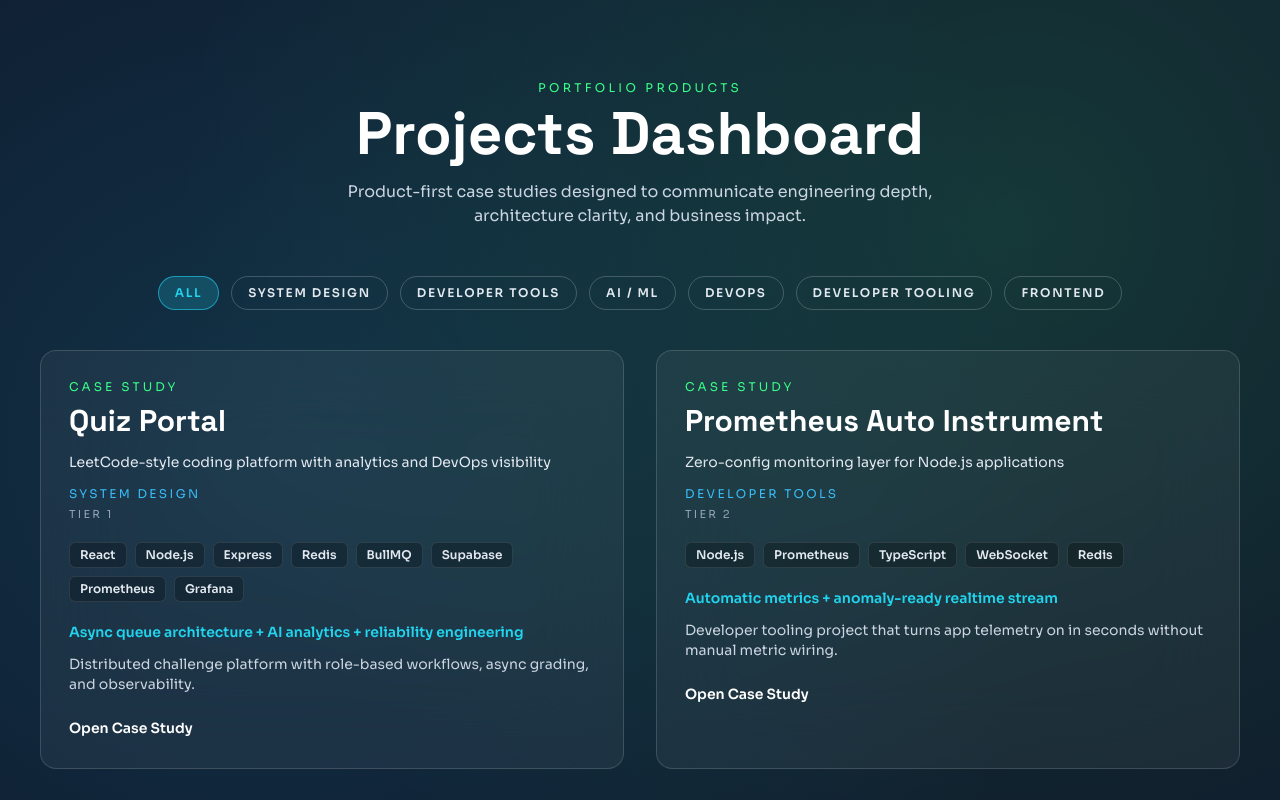
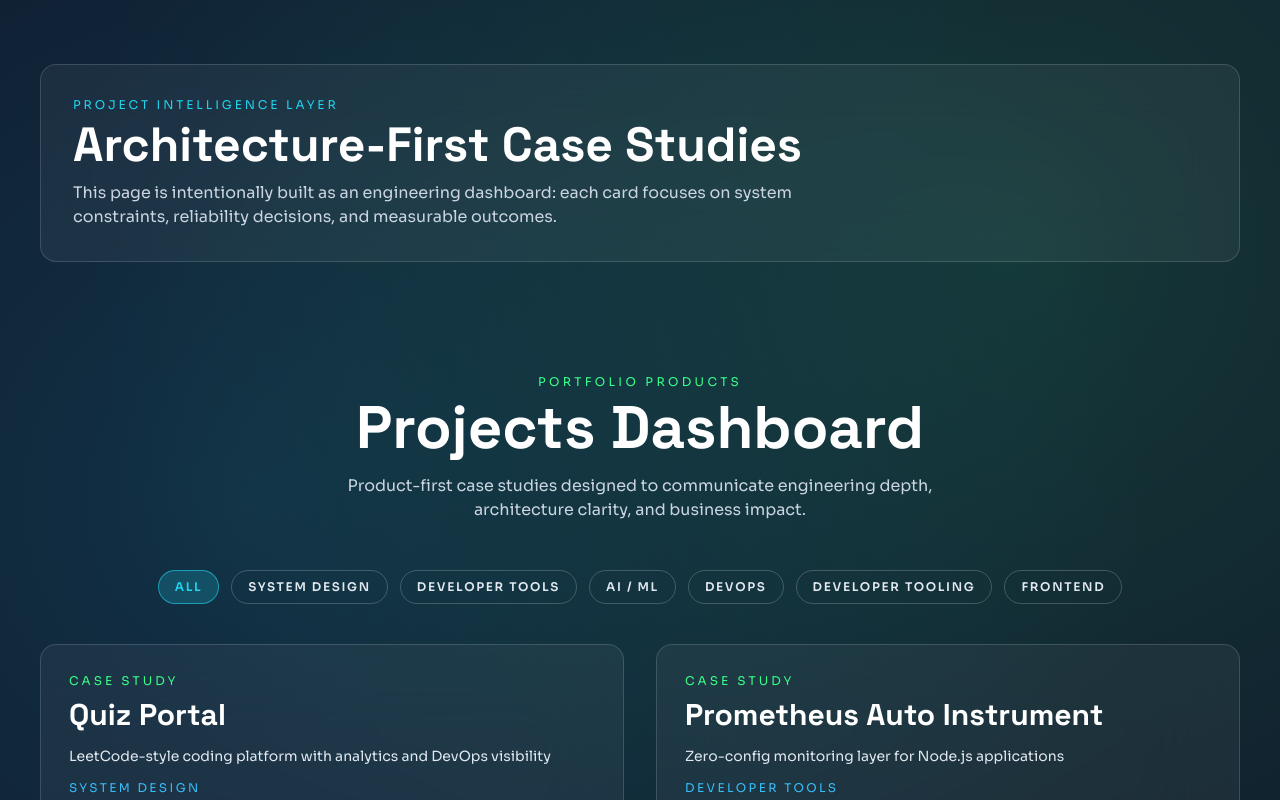
Before and after one commit to DavePujan/portfolio-poojan-dave, a React (Vite) app: page /projects in a window 1280 px wide. Shown: the top 800 px of the page. Built offline with nearby package versions, Linux system fonts and the light colour scheme.

Commit message:
feat: Add Projects page header with architecture-first messaging and camera controls

```diff
--- a/src/pages/Projects.tsx
+++ b/src/pages/Projects.tsx
@@ -1,17 +1,35 @@
 import { Link } from 'react-router-dom'
+import { motion } from 'framer-motion'
 import { useEffect } from 'react'
 import { useScene } from '../context/useScene'
 import ProjectsDashboard from '../sections/projects/ProjectsDashboard'
 
 export default function Projects() {
-  const { setActiveSection } = useScene()
+  const { setActiveSection, setCameraMode, setInteraction } = useScene()
 
   useEffect(() => {
     setActiveSection('projects')
-  }, [setActiveSection])
+    setCameraMode('focus')
+    setInteraction('idle')
+  }, [setActiveSection, setCameraMode, setInteraction])
 
   return (
     <main className="min-h-screen bg-ink bg-mesh text-slate-100">
+      <motion.section
+        initial={{ opacity: 0, y: 22 }}
+        animate={{ opacity: 1, y: 0 }}
+        transition={{ duration: 0.4, ease: 'easeOut' }}
+        className="mx-auto w-full max-w-7xl px-6 pb-8 pt-16 md:px-10"
+      >
+        <div className="rounded-2xl border border-white/15 bg-white/5 p-7 backdrop-blur-xl md:p-8">
+          <p className="text-xs uppercase tracking-[0.24em] text-neonCyan">Project Intelligence Layer</p>
+          <h1 className="mt-2 font-display text-4xl font-bold text-white md:text-5xl">Architecture-First Case Studies</h1>
+          <p className="mt-3 max-w-3xl text-slate-300">
+            This page is intentionally built as an engineering dashboard: each card focuses on system constraints, reliability decisions, and measurable outcomes.
+          </p>
+        </div>
+      </motion.section>
+
       <ProjectsDashboard />
 
       <div className="mx-auto w-full max-w-7xl px-6 pb-16 md:px-10">
```
